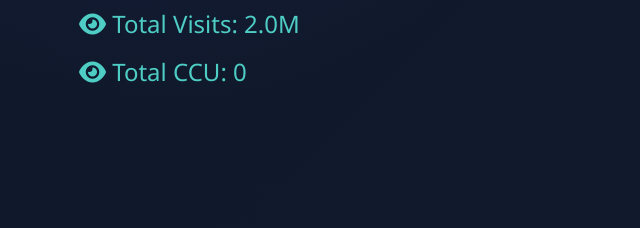
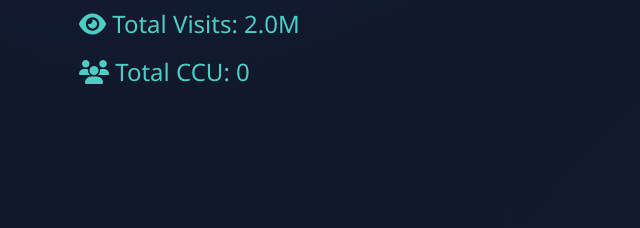
Before and after one commit to YGMontop/ygmport, a website: page index.html in a window 1280 px wide. Shown: the part 572-800 px from the top of the page, 0-640 px from the left. Drawn offline with Linux system fonts and the light colour scheme; no server answers.

Commit message:
Update index.html

```diff
--- a/index.html
+++ b/index.html
@@ -723,7 +723,7 @@
                         <i class="fas fa-eye"></i> Total Visits: <span id="visits-count">Loading...</span>
                     </div>
                     <div id="total-CCU" style="font-size: 1.5rem; color: var(--accent); margin-top: 10px;">
-                        <i class="fas fa-eye"></i> Total CCU: <span id="CCU-count">Loading...</span>
+                        <i class="fas fa-users"></i> Total CCU: <span id="CCU-count">Loading...</span>
                     </div>
                 </div>
                 <div class="hero-img">
```
